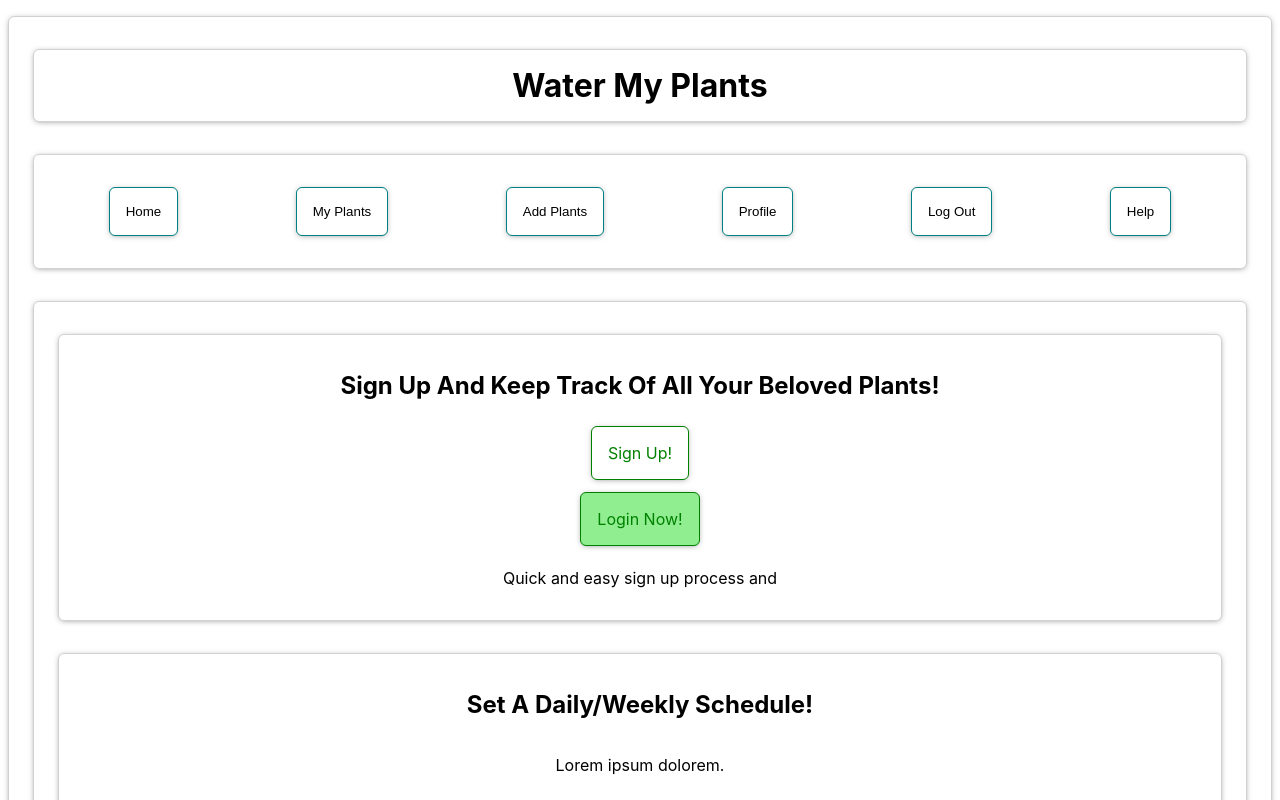
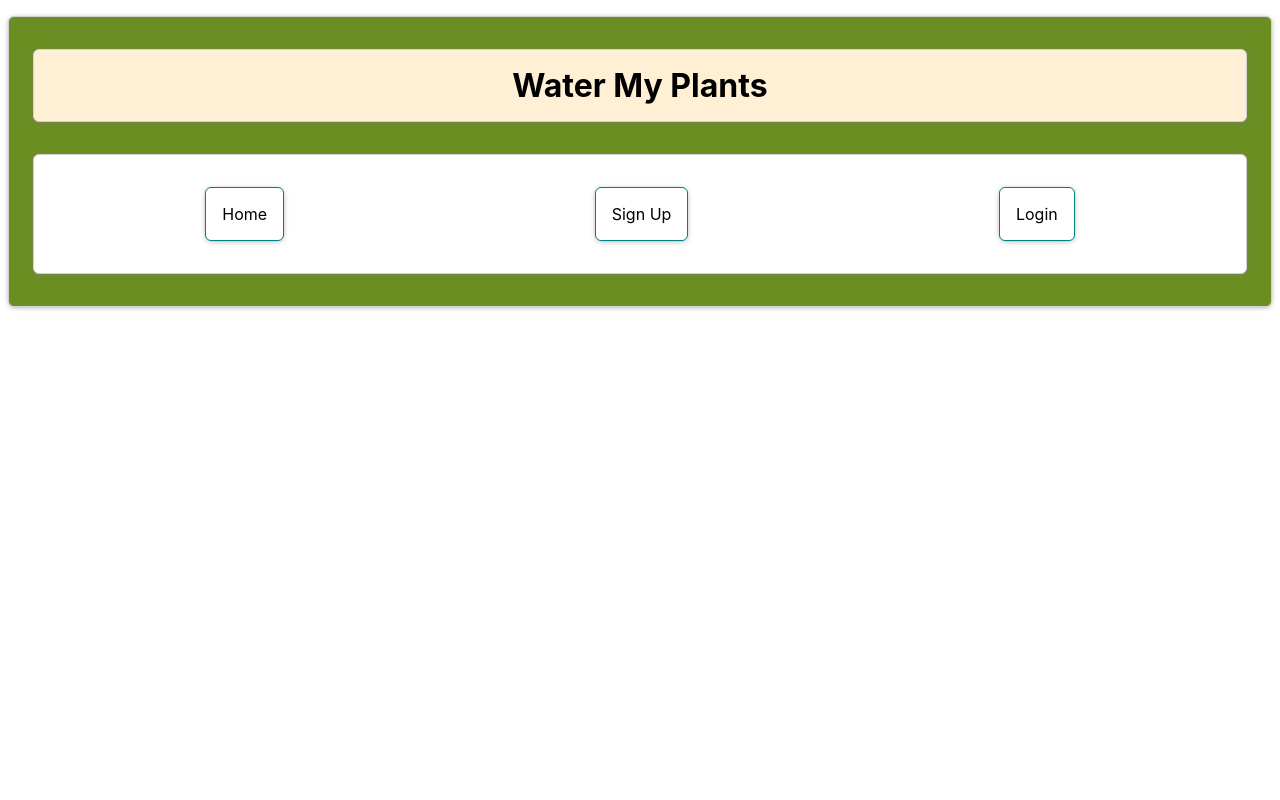
Before and after one commit to ttwebpt92-watermyplants/water-my-plants, a React (Create React App) app in the folder water-my-plants/: page / in a window 1280 px wide. Shown: the top 800 px of the page. Built offline with nearby package versions, Linux system fonts and the light colour scheme.

Commit message:
nav bar links fixed

```diff
--- a/water-my-plants/src/App.js
+++ b/water-my-plants/src/App.js
@@ -1,5 +1,5 @@
 import React from 'react'
-import { Route, NavLinks } from 'react-router-dom'
+import { Route, Link, Switch, NavLink } from 'react-router-dom'
 import styled, { css } from 'styled-components'
 
 import './App.css';
@@ -16,30 +16,36 @@ import UpdateUser from './Components/UpdateUser';
 
 function App() {
 
-
       return (
         <MainDiv>
           <HeaderDiv>Water My Plants</HeaderDiv>
 
-      <Navbar />
-      <Homepage />
+          <NavBarDiv>
+            <NavButton to='/Homepage'>Home</NavButton>
+            <NavButton to='/SignupForm'>Sign Up</NavButton>
+            <NavButton to='/Login'>Login</NavButton>
+          </NavBarDiv>
 
-      <Route exact path="/Homepage" />
-      <Route path="/SignupForm/">
-        <SignupForm />
+          <Switch>
+            <Route exact path='/Homepage'>
+              <Homepage/>
+            </Route>
+            <Route path='/SignupForm'>
+              <SignupForm/>
             </Route>
             <Route path='/Login'>
-        <Login />
+              <Login/>
             </Route>
+          </Switch>
 
         </MainDiv>
-
-
-  );
+      )
 }
 
 export default App;
 
+
+/// Styling ///
 const MainDiv = styled.div`
   display: flex;
   flex-direction: column;
@@ -49,7 +55,7 @@ const MainDiv = styled.div`
   box-shadow: 0px 1px 6px -2px rgb(128, 127, 127);
   margin: 16px 8px;
   padding: 16px;
-  background-color: white;
+  background-color:#6B8E23 ;
 `;
 
 const HeaderDiv = styled.h1`
@@ -61,7 +67,8 @@ const HeaderDiv = styled.h1`
   box-shadow: 0px 1px 6px -2px rgb(128, 127, 127);
   margin: 16px 8px;
   padding: 16px;
-  background-color: white;
+  background-color: #FFEFD5;
+  color: black;
 `;
 
 const StyledDiv = styled.div`
@@ -93,3 +100,28 @@ const SignupButton = styled(Button)`
   color: huntergreen;
   border-color: huntergreen;
 `;
+
+const NavBarDiv = styled.div`
+  display: flex;
+  flex-direction: row;
+  justify-content: space-around;
+  border: 1px solid rgb(210, 210, 210);
+  border-radius: 6px;
+  box-shadow: 0px 1px 6px -2px rgb(128, 127, 127);
+  margin: 16px 8px;
+  padding: 16px;
+  background-color: white;
+`;
+
+const NavButton = styled(NavLink)`
+  display: flex;
+  flex-direction: row;
+  border: 1px solid teal;
+  border-radius: 6px;
+  box-shadow: 0px 1px 6px -2px rgb(128, 127, 127);
+  margin: 16px 8px;
+  padding: 16px;
+  background-color: white;
+  text-decoration: none;
+  color:black;
+`;
```
Lines whose indentation alone changed are shown as unchanged.
